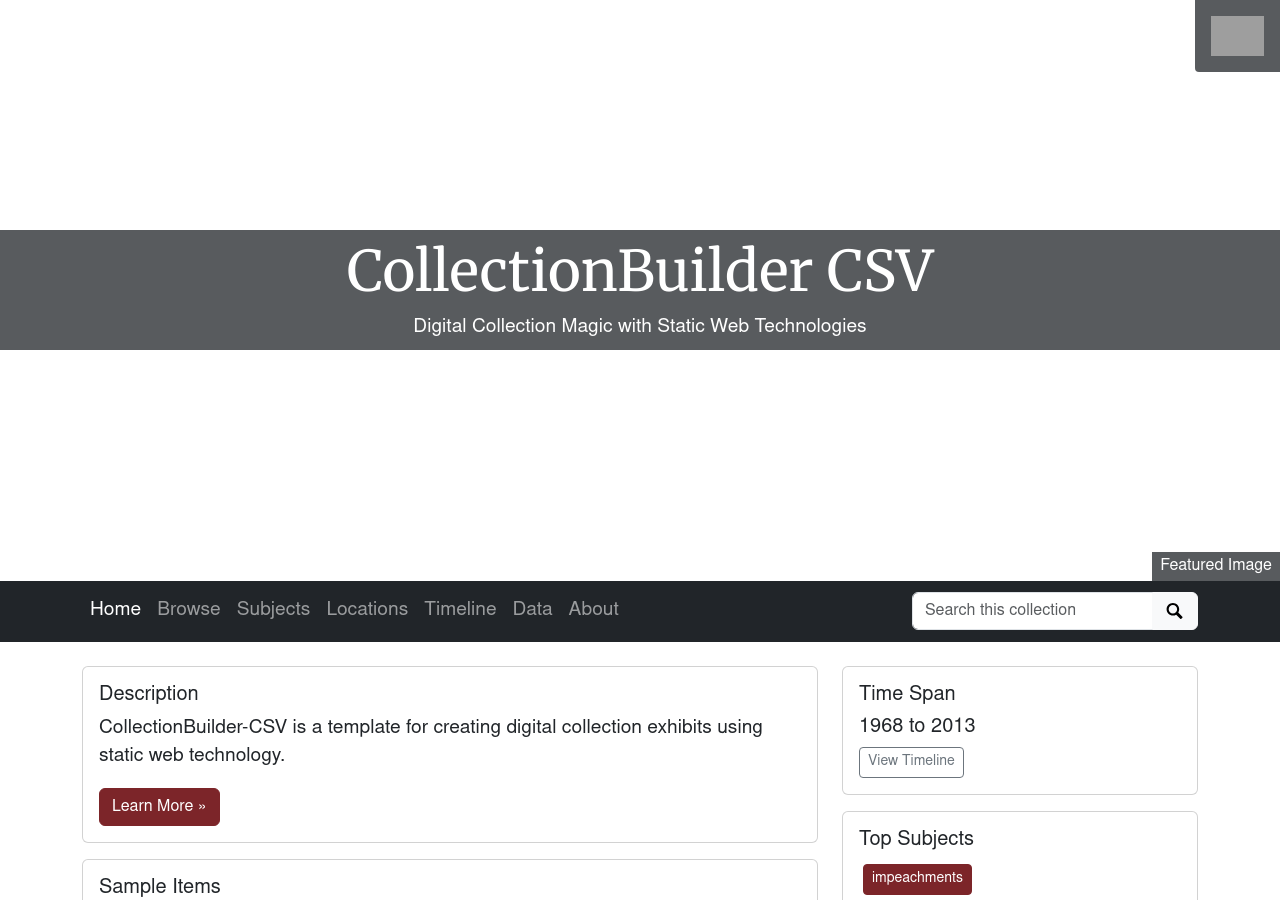
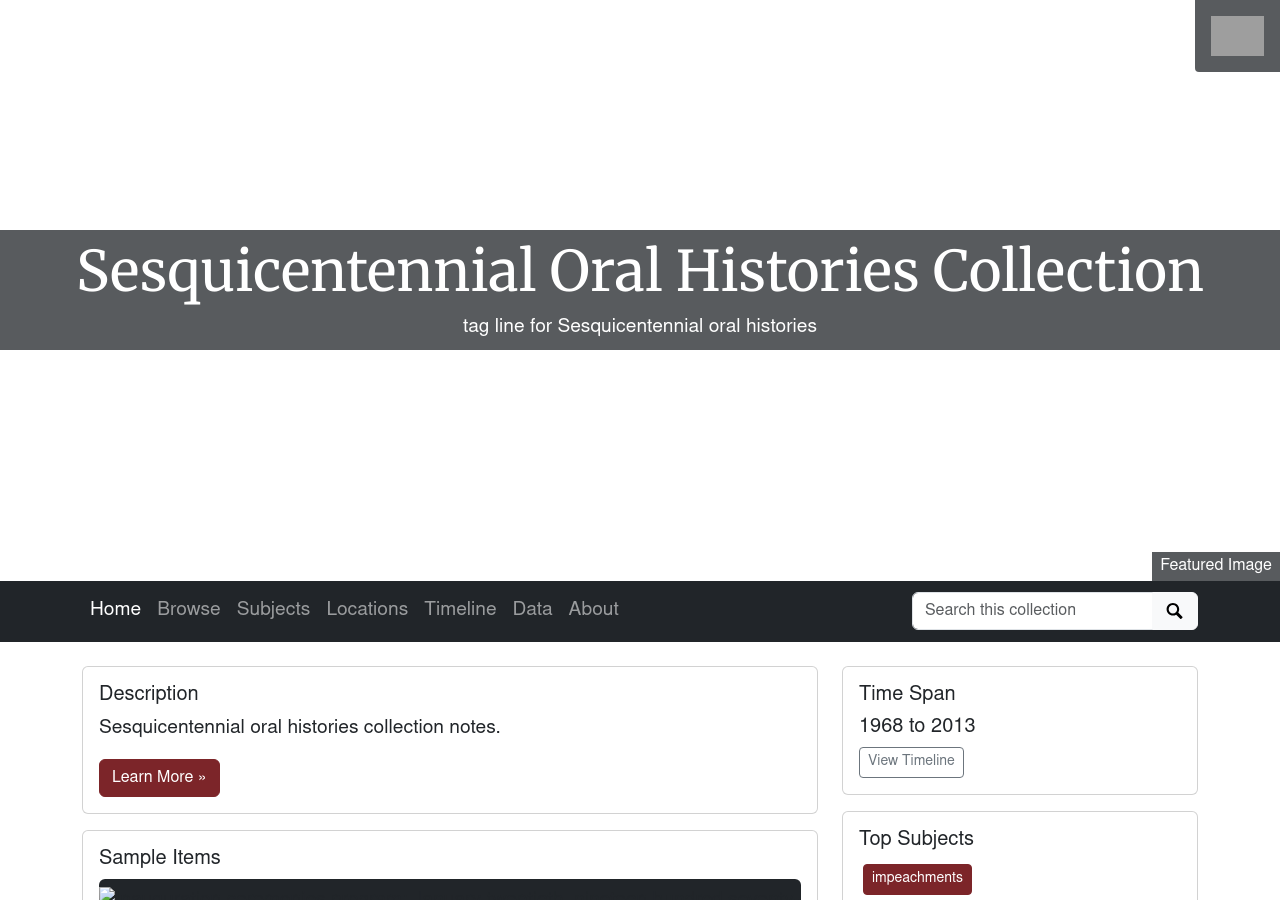
Before and after one commit to isu-digital/digital-collections-template, a Jekyll site: the page built from pages/index.md, in a window 1280 px wide and 900 px high. Built offline with Jekyll 4.4.1, drawn with Linux system fonts in a browser that asks for light colours; nearby versions of some CDN libraries; library files that are not in the unit come from our copies; some of the changed text lies outside the part shown; grey boxes are pictures that could not be loaded.

Commit message:
updated config yml text

```diff
--- a/_config.yml
+++ b/_config.yml
@@ -21,16 +21,16 @@ digital-assets: https://isuu00001library102stg.z21.web.core.windows.net/assets
 # SITE SETTINGS
 #
 # title of site appears in banner
-title: CollectionBuilder CSV
+title: Sesquicentennial Oral Histories Collection
 # tagline, a short phrase that will appear throughout the site in the top banner
-tagline: Digital Collection Magic with Static Web Technologies
+tagline: tag line for Sesquicentennial oral histories
 # description appears in meta tags and other locations
 # this description might appear in search result lists, keep around 160 characters max
-description: "CollectionBuilder-CSV is a template for creating digital collection exhibits using static web technology."
+description: "Sesquicentennial oral histories collection notes."
 # keywords, a short list of subjects describing the collection, separated by semicolon, to appear in rich markup
 keywords: iowa; history; midwest
 # creator of the digital collection, to appear in meta tags; we typically use our GitHub usernames but feel free to just use your name
-author: CollectionBuilder
+author: moxiebkjazzy
 
 ##########
 # COLLECTION SETTINGS
```
